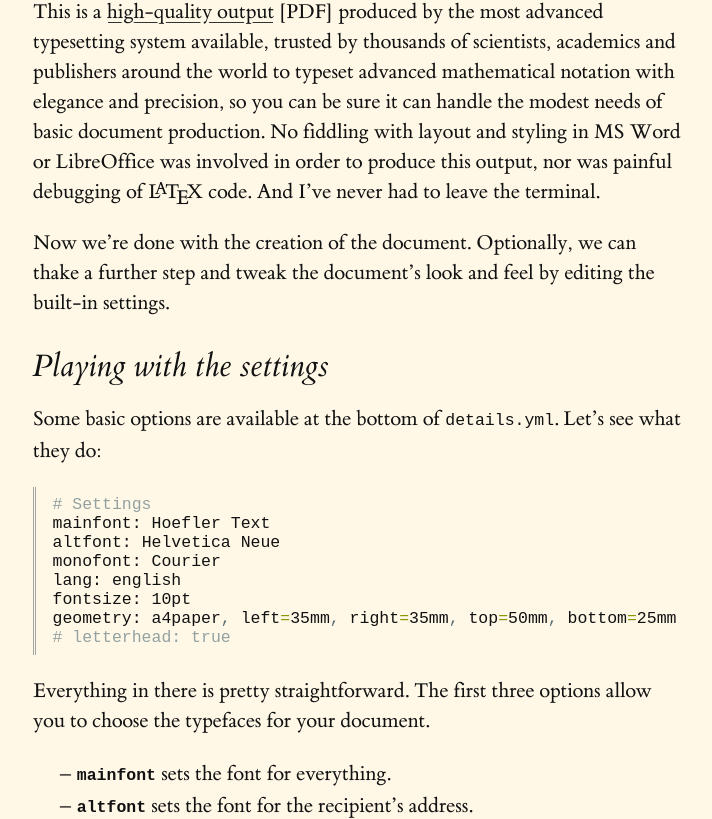
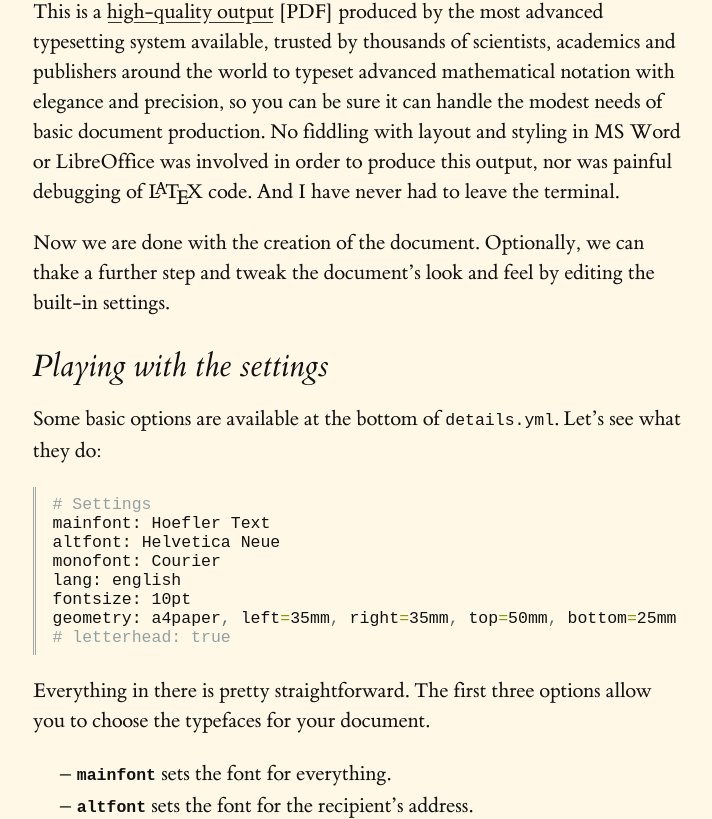
Before and after one commit to mrzool/mrzool.github.io, a Jekyll site: the page built from _posts/2015-11-24-typesetting-automation.md, in a window 1280 px wide and 900 px high, scrolled down 4625 px, cut to the strip 81-900 px from the top of the window. Shown: the whole strip, without its empty margins (247-959 px from the left). Built offline with Jekyll 4.4.1, drawn with Linux system fonts in a browser that asks for light colours; some of the changed text lies outside the part shown.

Commit message:
More stylistic changes

````diff
--- a/_posts/2015-11-24-typesetting-automation.md
+++ b/_posts/2015-11-24-typesetting-automation.md
@@ -56,7 +56,7 @@
 cp ~/Dropbox/signature.pdf .
 ```
 
-After this, I'm all set. Now I can open `letter.md` in Vim and write my letter in markdown (let's pretend that it's 1867 and I'm Friedrich Nietzsche writing to his pen pal Carl Freiherr von Gersdorff):
+After this, I'm all set. Now I can open `letter.md` in Vim and write my letter in Markdown (let's pretend that it's 1867 and I'm Friedrich Nietzsche writing to his pen pal Carl Freiherr von Gersdorff):
 
     Dear Friend,
 
@@ -129,11 +129,11 @@
 {% comment %} <figure class="fullwidth"><img src="http://github.com/mrzool/letter-boilerplate/raw/master/preview.jpg" alt="The result" /></figure> {% endcomment %}
 ![The PDF output](/assets/typesetting-automation/preview-default.jpg)
 
-This is a [high-quality output](/assets/typesetting-automation/output-default.pdf) [PDF] produced by the most advanced typesetting system available, trusted by thousands of scientists, academics and publishers around the world to typeset advanced mathematical notation with elegance and precision, so you can be sure it can handle the modest needs of basic document production. No fiddling with layout and styling in MS Word or LibreOffice was involved in order to produce this output, nor was painful debugging of <span class="latex">L<sup>a</sup>T<sub>e</sub>X</span> code. And I've never had to leave the terminal.
+This is a [high-quality output](/assets/typesetting-automation/output-default.pdf) [PDF] produced by the most advanced typesetting system available, trusted by thousands of scientists, academics and publishers around the world to typeset advanced mathematical notation with elegance and precision, so you can be sure it can handle the modest needs of basic document production. No fiddling with layout and styling in MS Word or LibreOffice was involved in order to produce this output, nor was painful debugging of <span class="latex">L<sup>a</sup>T<sub>e</sub>X</span> code. And I have never had to leave the terminal.
 
 {% comment %} On a side note, I've used a special command in `template.tex` to fake the date for demostration purposes. In the real world, the date gets generated automatically with `\today`. {% endcomment %}
 
-Now we're done with the creation of the document. Optionally, we can thake a further step and tweak the document's look and feel by editing the built-in settings.
+Now we are done with the creation of the document. Optionally, we can thake a further step and tweak the document's look and feel by editing the built-in settings.
 
 ## Playing with the settings
 
````
